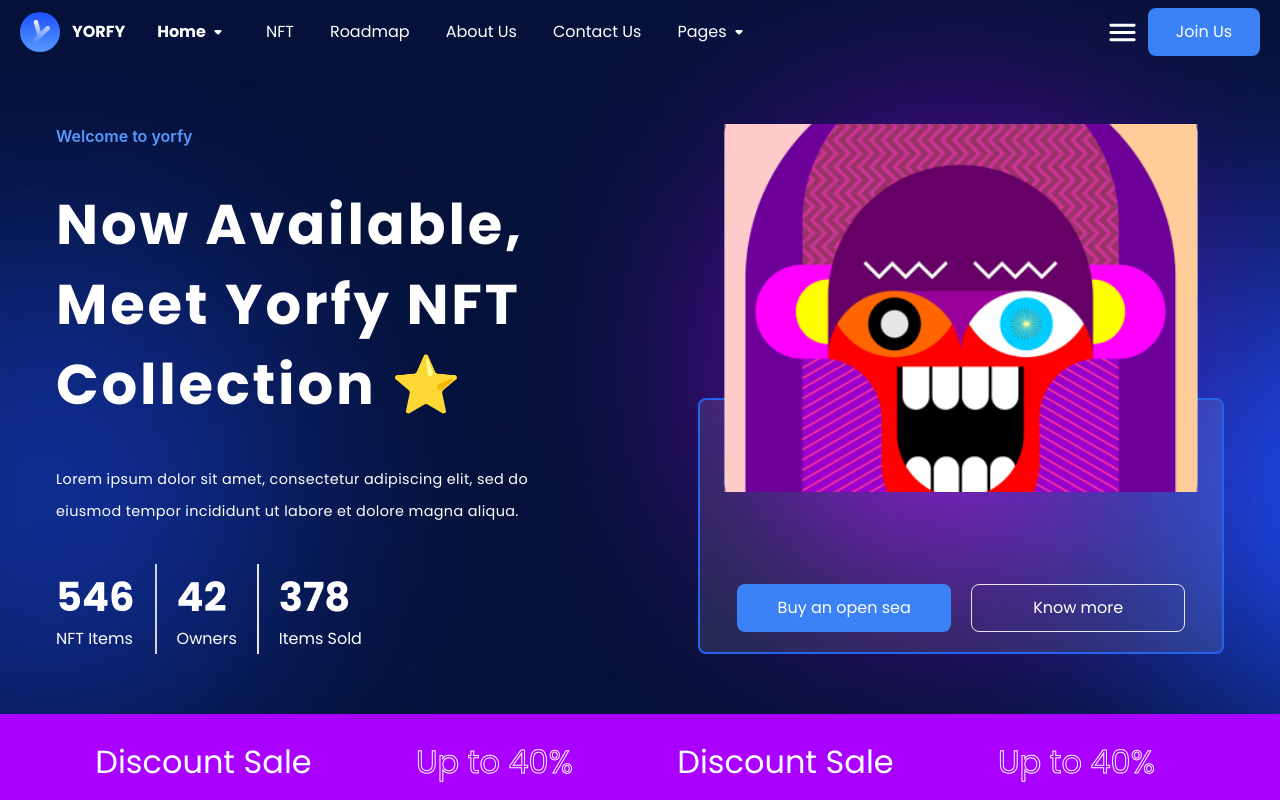
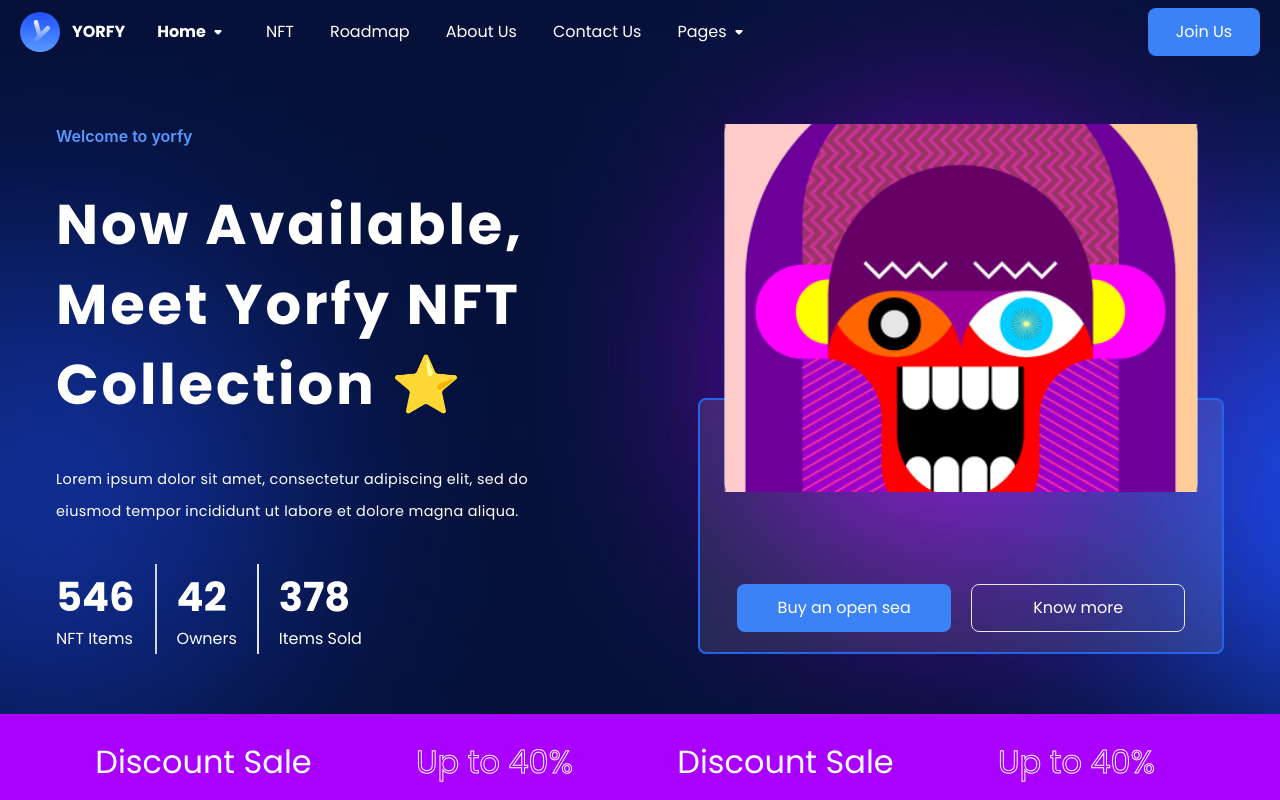
Before and after one commit to Faizi-Devops/yourty-complete, a React (Create React App) app in the folder week4day1/: page / in a window 1280 px wide. Shown: the top 800 px of the page. Built offline with nearby package versions, Linux system fonts and the light colour scheme; a web font is replaced by a local one.

Commit message:
new changing

```diff
--- a/week4day1/src/components/Navbar.js
+++ b/week4day1/src/components/Navbar.js
@@ -14,7 +14,7 @@ const Navbar = () => {
         </ul>
       </div>
     <div className='h-[3rem] flex justify-center items-center gap-2'>
-      <img src="menu.svg" alt="menu" className="lg:block hidden h-[35px]" />
+
       <div className="lg:hidden">
       <Dropdown/>
       </div>
```
